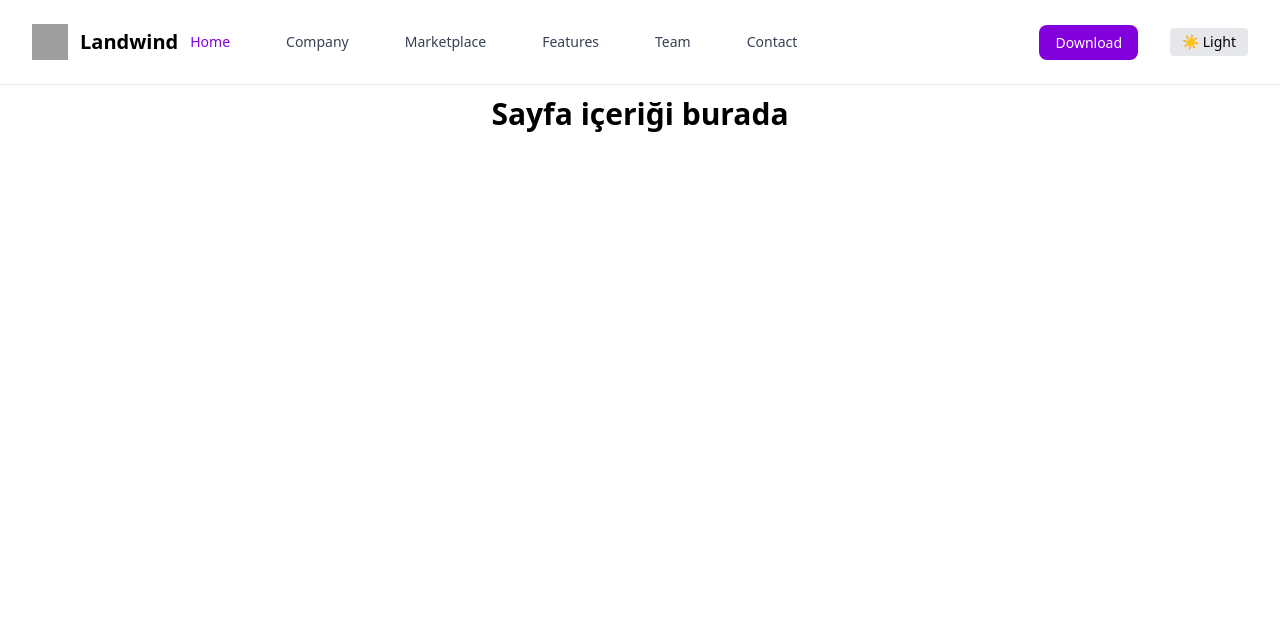
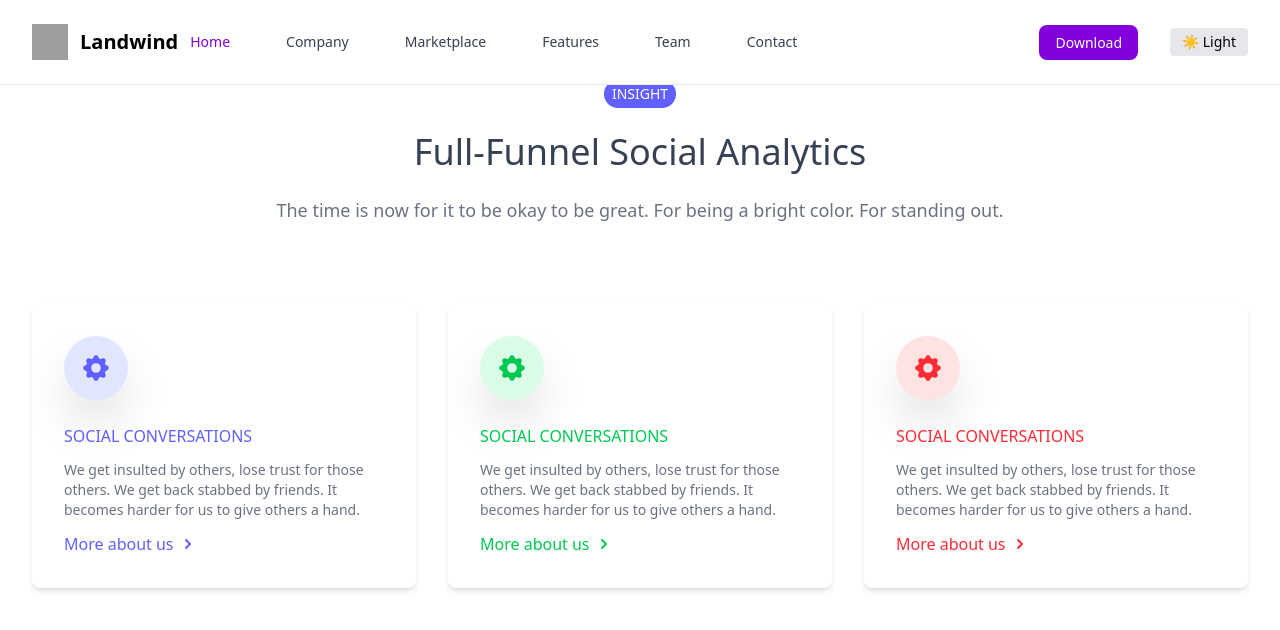
Before and after one commit to Ferivonus/Cengelci-montessori-web, a Next.js app: page / in a window 1280 px wide. Shown: the top 630 px of the page. Built offline with nearby package versions, Linux system fonts and the light colour scheme; grey boxes are pictures that could not be loaded.

Commit message:
Maded betteaahr

```diff
--- a/src/app/page.tsx
+++ b/src/app/page.tsx
@@ -1,11 +1,13 @@
 import TopNavbar from "../components/TopNavbar";
+import FeatureSection from '../components/FeatureSection';
 
 export default function Home() {
   return (
     <div>
       <TopNavbar />
-      <main className="pt-24 text-center">
-        <h1 className="text-3xl font-bold">Sayfa içeriği burada</h1>
+      <main >
+
+      <FeatureSection />
       </main>
     </div>
   );
--- /dev/null
+++ b/src/components/FeatureSection.tsx
@@ -0,0 +1,157 @@
+import React from 'react';
+
+// Define the FeatureSection component
+export default function FeatureSection() {
+  return (
+    <section className="py-12 bg-white dark:bg-gray-800"> {/* Added a section wrapper for better structure */}
+      <div className="max-w-screen-xl mx-auto px-4 sm:px-6 lg:px-8">
+        {/* Header Section */}
+        <div className="p-8">
+          <div className="flex flex-col items-center justify-center"> {/* Corrected 'felx-col' to 'flex-col' */}
+            <span
+              className="rounded-full bg-indigo-500 px-2 py-1 text-white uppercase text-sm"
+            >
+              Insight
+            </span>
+          </div>
+          <h1 className="text-4xl font-medium text-gray-700 text-center mt-6 dark:text-white">
+            Full-Funnel Social Analytics
+          </h1>
+          <p className="text-center mt-6 text-lg font-light text-gray-500 dark:text-gray-400">
+            The time is now for it to be okay to be great. For being a bright color. For
+            standing out.
+          </p>
+        </div>
+
+        {/* Feature Cards Grid */}
+        <div className="grid grid-cols-1 md:grid-cols-3 gap-8 mt-12"> {/* Added gap and margin-top */}
+          {/* Card 1: Social Conversations (Indigo) */}
+          <div className="p-8 bg-white dark:bg-gray-900 rounded-lg shadow-md"> {/* Added background and shadow for cards */}
+            <div
+              className="bg-indigo-100 rounded-full w-16 h-16 flex justify-center items-center text-indigo-500 shadow-2xl"
+            >
+              <svg
+                xmlns="http://www.w3.org/2000/svg"
+                className="h-8 w-8"
+                viewBox="0 0 20 20"
+                fill="currentColor"
+              >
+                <path
+                  fillRule="evenodd" // Changed to fillRule for React JSX
+                  d="M11.49 3.17c-.38-1.56-2.6-1.56-2.98 0a1.532 1.532 0 01-2.286.948c-1.372-.836-2.942.734-2.106 2.106.54.886.061 2.042-.947 2.287-1.561.379-1.561 2.6 0 2.978a1.532 1.532 0 01.947 2.287c-.836 1.372.734 2.942 2.106 2.106a1.532 1.532 0 012.287.947c.379 1.561 2.6 1.561 2.978 0a1.533 1.533 0 012.287-.947c1.372.836 2.942-.734 2.106-2.106a1.533 1.533 0 01.947-2.287c1.561-.379 1.561-2.6 0-2.978a1.532 1.532 0 01-.947-2.287c.836-1.372-.734-2.942-2.106-2.106a1.532 1.532 0 01-2.287-.947zM10 13a3 3 0 100-6 3 3 0 000 6z"
+                  clipRule="evenodd" // Changed to clipRule for React JSX
+                />
+              </svg>
+            </div>
+            <h2 className="uppercase mt-6 text-indigo-500 font-medium mb-3">
+              Social conversations
+            </h2>
+            <p className="font-light text-sm text-gray-500 mb-3 dark:text-gray-400">
+              We get insulted by others, lose trust for those others. We get back
+              stabbed by friends. It becomes harder for us to give others a hand.
+            </p>
+            <a className="text-indigo-500 flex items-center hover:text-indigo-600" href="/">
+              More about us
+              <svg
+                xmlns="http://www.w3.org/2000/svg"
+                className="h-5 w-5 ml-1" // Added ml-1 for spacing
+                viewBox="0 0 20 20"
+                fill="currentColor"
+              >
+                <path
+                  fillRule="evenodd" // Changed to fillRule for React JSX
+                  d="M7.293 14.707a1 1 0 010-1.414L10.586 10 7.293 6.707a1 1 0 011.414-1.414l4 4a1 1 0 010 1.414l-4 4a1 1 0 01-1.414 0z"
+                  clipRule="evenodd" // Changed to clipRule for React JSX
+                />
+              </svg>
+            </a>
+          </div>
+
+          {/* Card 2: Social Conversations (Green) */}
+          <div className="p-8 bg-white dark:bg-gray-900 rounded-lg shadow-md">
+            <div
+              className="bg-green-100 rounded-full w-16 h-16 flex justify-center items-center text-green-500 shadow-2xl"
+            >
+              <svg
+                xmlns="http://www.w3.org/2000/svg"
+                className="h-8 w-8"
+                viewBox="0 0 20 20"
+                fill="currentColor"
+              >
+                <path
+                  fillRule="evenodd"
+                  d="M11.49 3.17c-.38-1.56-2.6-1.56-2.98 0a1.532 1.532 0 01-2.286.948c-1.372-.836-2.942.734-2.106 2.106.54.886.061 2.042-.947 2.287-1.561.379-1.561 2.6 0 2.978a1.532 1.532 0 01.947 2.287c-.836 1.372.734 2.942 2.106 2.106a1.532 1.532 0 012.287.947c.379 1.561 2.6 1.561 2.978 0a1.533 1.533 0 012.287-.947c1.372.836 2.942-.734 2.106-2.106a1.533 1.533 0 01.947-2.287c1.561-.379 1.561-2.6 0-2.978a1.532 1.532 0 01-.947-2.287c.836-1.372-.734-2.942-2.106-2.106a1.532 1.532 0 01-2.287-.947zM10 13a3 3 0 100-6 3 3 0 000 6z"
+                  clipRule="evenodd"
+                />
+              </svg>
+            </div>
+            <h2 className="uppercase mt-6 text-green-500 font-medium mb-3">
+              Social conversations
+            </h2>
+            <p className="font-light text-sm text-gray-500 mb-3 dark:text-gray-400">
+              We get insulted by others, lose trust for those others. We get back
+              stabbed by friends. It becomes harder for us to give others a hand.
+            </p>
+            <a className="text-green-500 flex items-center hover:text-green-600" href="/">
+              More about us
+              <svg
+                xmlns="http://www.w3.org/2000/svg"
+                className="h-5 w-5 ml-1"
+                viewBox="0 0 20 20"
+                fill="currentColor"
+              >
+                <path
+                  fillRule="evenodd"
+                  d="M7.293 14.707a1 1 0 010-1.414L10.586 10 7.293 6.707a1 1 0 011.414-1.414l4 4a1 1 0 010 1.414l-4 4a1 1 0 01-1.414 0z"
+                  clipRule="evenodd"
+                />
+              </svg>
+            </a>
+          </div>
+
+          {/* Card 3: Social Conversations (Red) */}
+          <div className="p-8 bg-white dark:bg-gray-900 rounded-lg shadow-md">
+            <div
+              className="bg-red-100 rounded-full w-16 h-16 flex justify-center items-center text-red-500 shadow-2xl"
+            >
+              <svg
+                xmlns="http://www.w3.org/2000/svg"
+                className="h-8 w-8"
+                viewBox="0 0 20 20"
+                fill="currentColor"
+              >
+                <path
+                  fillRule="evenodd"
+                  d="M11.49 3.17c-.38-1.56-2.6-1.56-2.98 0a1.532 1.532 0 01-2.286.948c-1.372-.836-2.942.734-2.106 2.106.54.886.061 2.042-.947 2.287-1.561.379-1.561 2.6 0 2.978a1.532 1.532 0 01.947 2.287c-.836 1.372.734 2.942 2.106 2.106a1.532 1.532 0 012.287.947c.379 1.561 2.6 1.561 2.978 0a1.533 1.533 0 012.287-.947c1.372.836 2.942-.734 2.106-2.106a1.533 1.533 0 01.947-2.287c1.561-.379 1.561-2.6 0-2.978a1.532 1.532 0 01-.947-2.287c.836-1.372-.734-2.942-2.106-2.106a1.532 1.532 0 01-2.287-.947zM10 13a3 3 0 100-6 3 3 0 000 6z"
+                  clipRule="evenodd"
+                />
+              </svg>
+            </div>
+            <h2 className="uppercase mt-6 text-red-500 font-medium mb-3">
+              Social conversations
+            </h2>
+            <p className="font-light text-sm text-gray-500 mb-3 dark:text-gray-400">
+              We get insulted by others, lose trust for those others. We get back
+              stabbed by friends. It becomes harder for us to give others a hand.
+            </p>
+            <a className="text-red-500 flex items-center hover:text-red-600" href="/">
+              More about us
+              <svg
+                xmlns="http://www.w3.org/2000/svg"
+                className="h-5 w-5 ml-1"
+                viewBox="0 0 20 20"
+                fill="currentColor"
+              >
+                <path
+                  fillRule="evenodd"
+                  d="M7.293 14.707a1 1 0 010-1.414L10.586 10 7.293 6.707a1 1 0 011.414-1.414l4 4a1 1 0 010 1.414l-4 4a1 1 0 01-1.414 0z"
+                  clipRule="evenodd"
+                />
+              </svg>
+            </a>
+          </div>
+        </div>
+      </div>
+    </section>
+  );
+}
```
